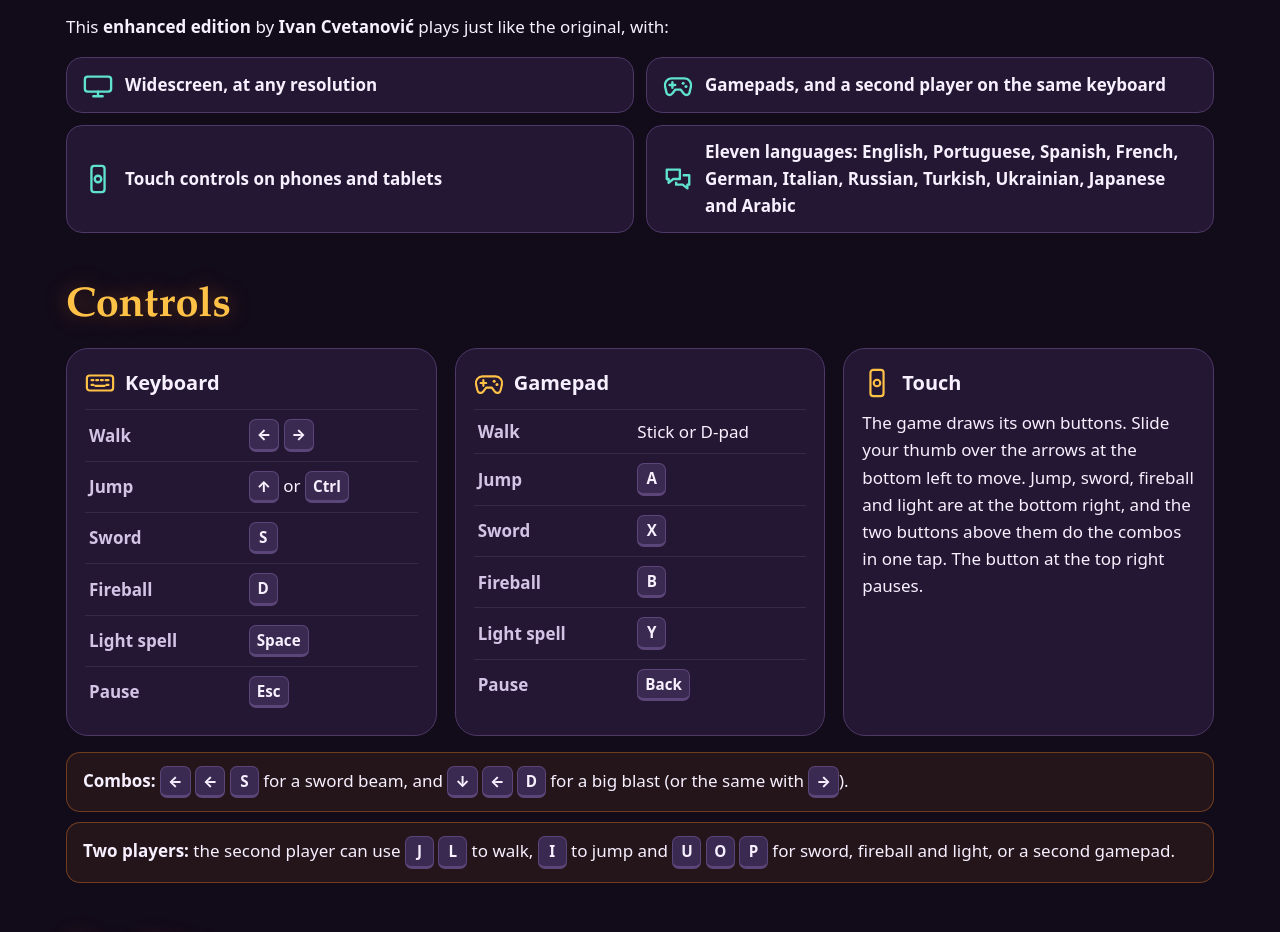
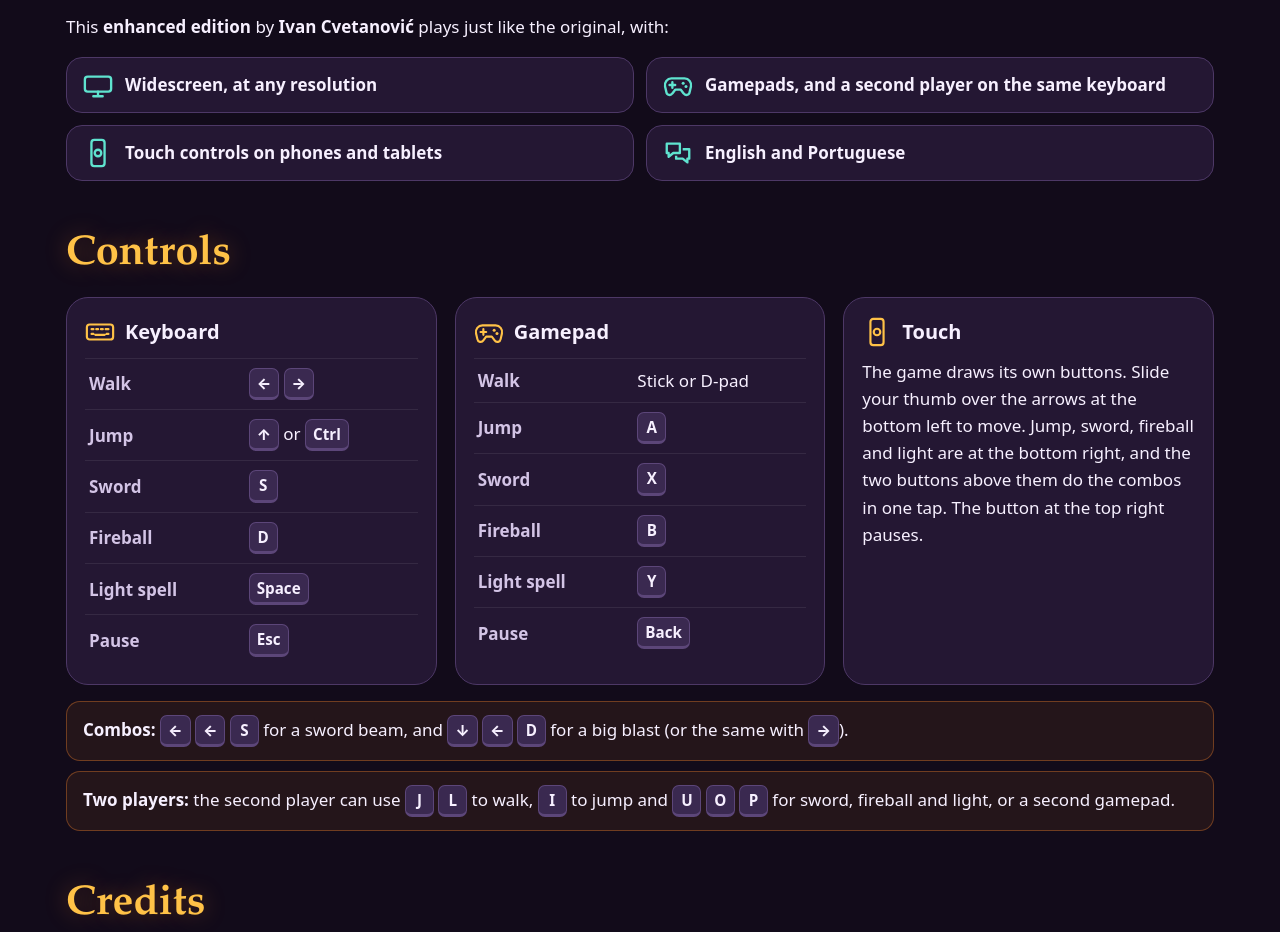
Before and after one commit to IvanCvetanovic/Penumbra-and-the-Castle-of-Shadows-Enhanced, a plain HTML site: page site/index.html in a window 1280 px wide. Shown: the part 5540-6472 px from the top of the page. Drawn offline with Linux system fonts and the light colour scheme.

Commit message:
Penumbra: the download page names the languages of the release it offers
The page links the latest release, still 1.0.0, which has Portuguese and
English; its feature line went to the eleven languages one commit early.
It goes back to Portuguese and English until the 1.0.1 release is out.

```diff
--- a/site/index.html
+++ b/site/index.html
@@ -786,7 +786,7 @@ footer p { margin: 6px 0; }
             <li><svg viewBox="0 0 32 32" aria-hidden="true" focusable="false"><rect x="2" y="7" width="28" height="16" rx="3" fill="none" stroke="currentColor" stroke-width="2.5"/><path d="M11 28h10M16 23v5" stroke="currentColor" stroke-width="2.5" stroke-linecap="round"/></svg><span data-i18n="feat.wide">Widescreen, at any resolution</span></li>
             <li><svg viewBox="0 0 32 32" aria-hidden="true" focusable="false"><path d="M9 9h14a7 7 0 0 1 6.8 8.6l-1.4 6A3.5 3.5 0 0 1 22 25l-3-4h-6l-3 4a3.5 3.5 0 0 1-6.4-1.4l-1.4-6A7 7 0 0 1 9 9z" fill="none" stroke="currentColor" stroke-width="2.5" stroke-linejoin="round"/><path d="M10 13v6M7 16h6" stroke="currentColor" stroke-width="2.5" stroke-linecap="round"/><circle cx="21.5" cy="14" r="1.6" fill="currentColor"/><circle cx="24.5" cy="17.5" r="1.6" fill="currentColor"/></svg><span data-i18n="feat.pads">Gamepads, and a second player on the same keyboard</span></li>
             <li><svg viewBox="0 0 32 32" aria-hidden="true" focusable="false"><rect x="9" y="2" width="14" height="28" rx="3" fill="none" stroke="currentColor" stroke-width="2.5"/><circle cx="16" cy="16" r="3.5" fill="none" stroke="currentColor" stroke-width="2.5"/></svg><span data-i18n="feat.touch">Touch controls on phones and tablets</span></li>
-            <li><svg viewBox="0 0 32 32" aria-hidden="true" focusable="false"><path d="M4 6h14v10H11l-5 4v-4H4z" fill="none" stroke="currentColor" stroke-width="2.5" stroke-linejoin="round"/><path d="M21 12h7v10h-2v4l-5-4h-7v-3" fill="none" stroke="currentColor" stroke-width="2.5" stroke-linejoin="round"/></svg><span data-i18n="feat.lang">Eleven languages: English, Portuguese, Spanish, French, German, Italian, Russian, Turkish, Ukrainian, Japanese and Arabic</span></li>
+            <li><svg viewBox="0 0 32 32" aria-hidden="true" focusable="false"><path d="M4 6h14v10H11l-5 4v-4H4z" fill="none" stroke="currentColor" stroke-width="2.5" stroke-linejoin="round"/><path d="M21 12h7v10h-2v4l-5-4h-7v-3" fill="none" stroke="currentColor" stroke-width="2.5" stroke-linejoin="round"/></svg><span data-i18n="feat.lang">English and Portuguese</span></li>
         </ul>
     </section>
 
@@ -994,7 +994,7 @@ footer p { margin: 6px 0; }
         "feat.wide": "Tela widescreen, em qualquer resolução",
         "feat.pads": "Controles (gamepads) e um segundo jogador no mesmo teclado",
         "feat.touch": "Controles de toque em celulares e tablets",
-        "feat.lang": "Onze idiomas: inglês, português, espanhol, francês, alemão, italiano, russo, turco, ucraniano, japonês e árabe",
+        "feat.lang": "Inglês e português",
         "controls.title": "Controles",
         "c.kb": "Teclado",
         "c.pad": "Controle",
```
